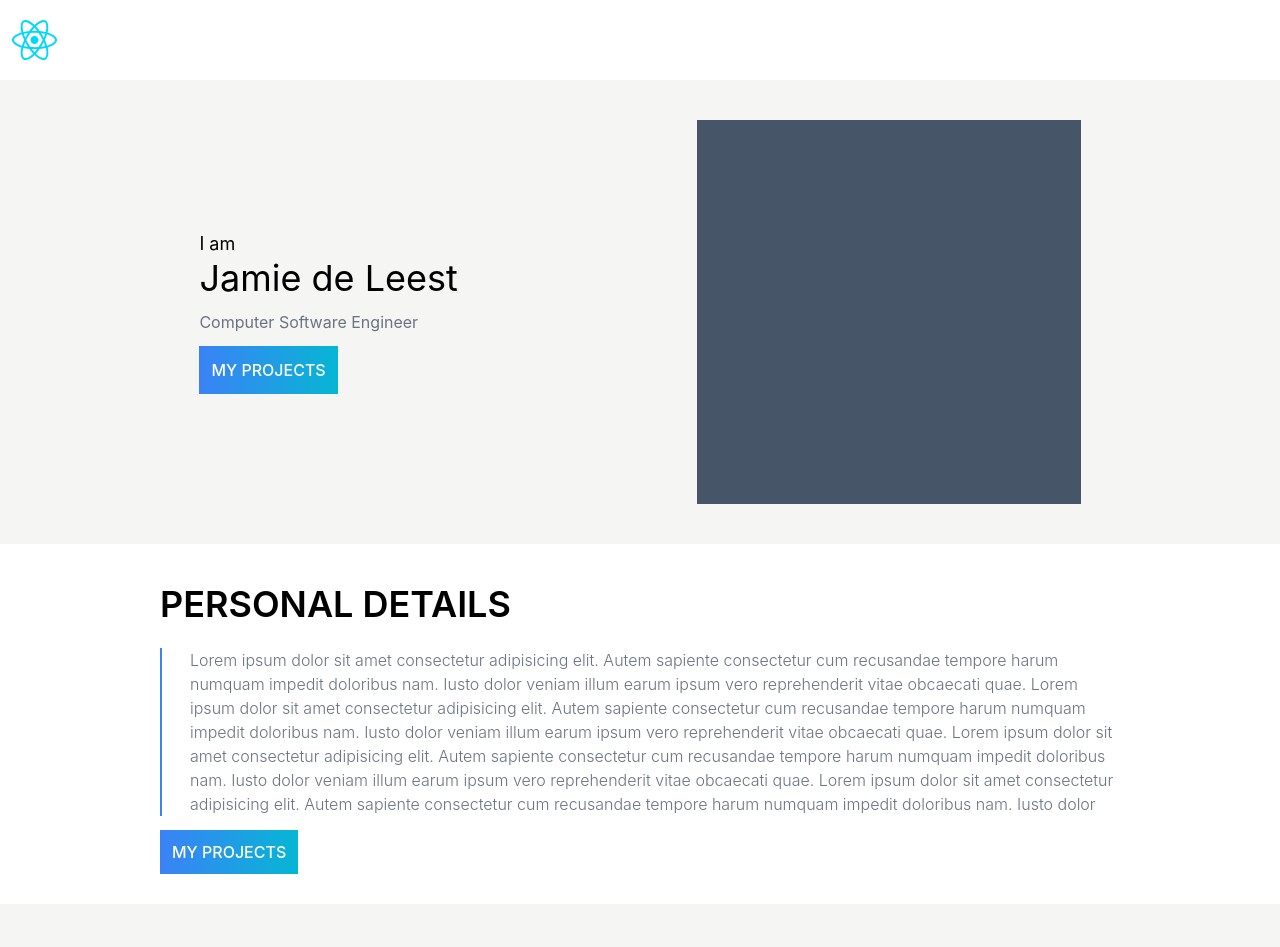
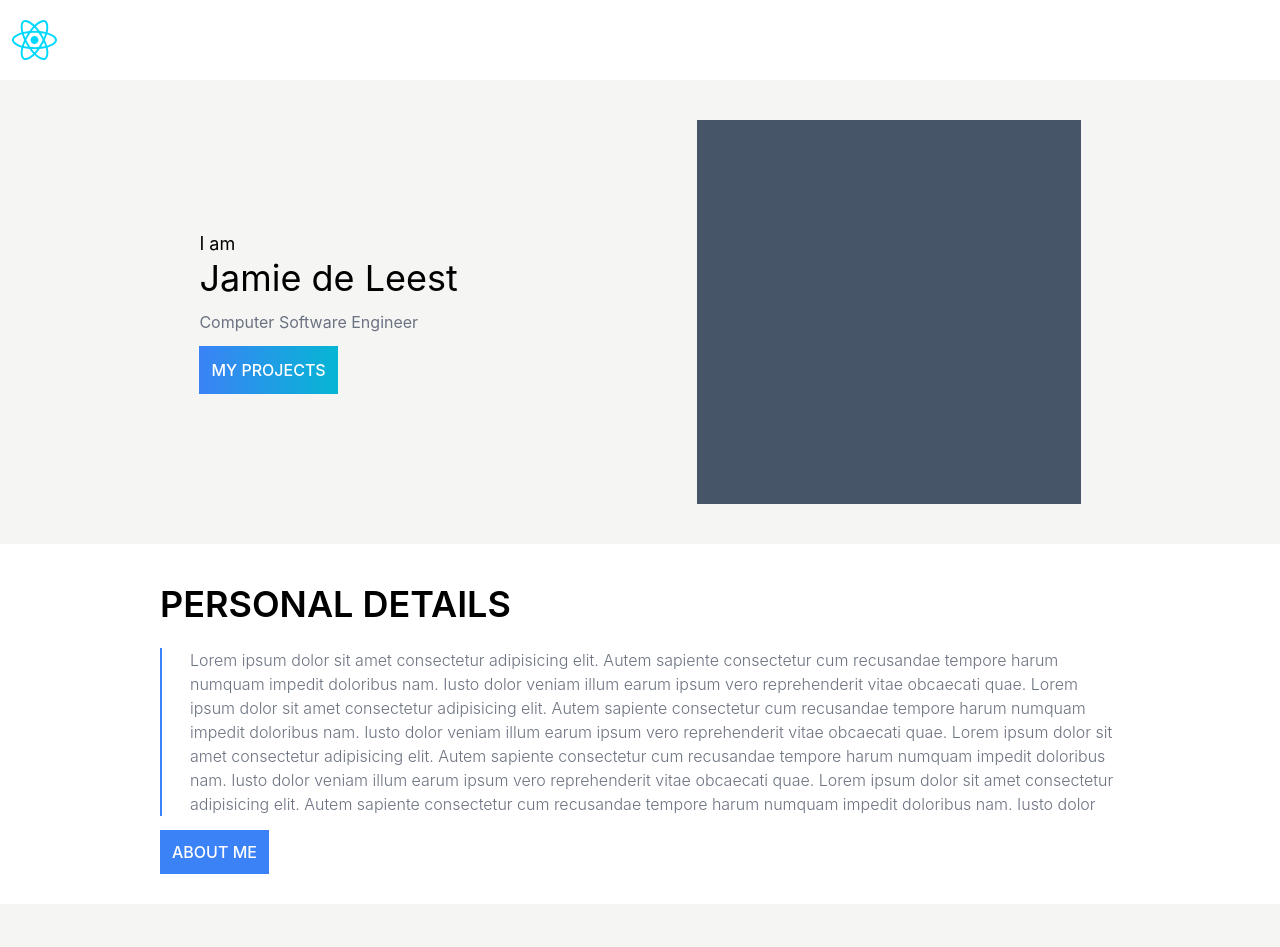
Before and after one commit to The0Danktor/portfolio, a React (Vite) app: page / in a window 1280 px wide. Shown: the top 947 px of the page. Built offline with nearby package versions, Linux system fonts and the light colour scheme.

Commit message:
Update HomePage.tsx

```diff
--- a/src/pages/HomePage.tsx
+++ b/src/pages/HomePage.tsx
@@ -49,10 +49,10 @@ export function HomePage() {
               recusandae tempore harum numquam impedit doloribus nam. Iusto dolor
             </p>
             <NavLink
-              className="text-white bg-gradient-to-l from-cyan-500 to-blue-500 p-3 hover:text-white hover:shadow-lg hover:shadow-blue-300 transition duration-300"
+              className="text-white bg-blue-500 p-3 hover:text-white hover:shadow-lg hover:shadow-blue-300 transition duration-300"
               to="/Projects"
             >
-              MY PROJECTS
+              ABOUT ME
             </NavLink>
           </div>
         </div>
```
